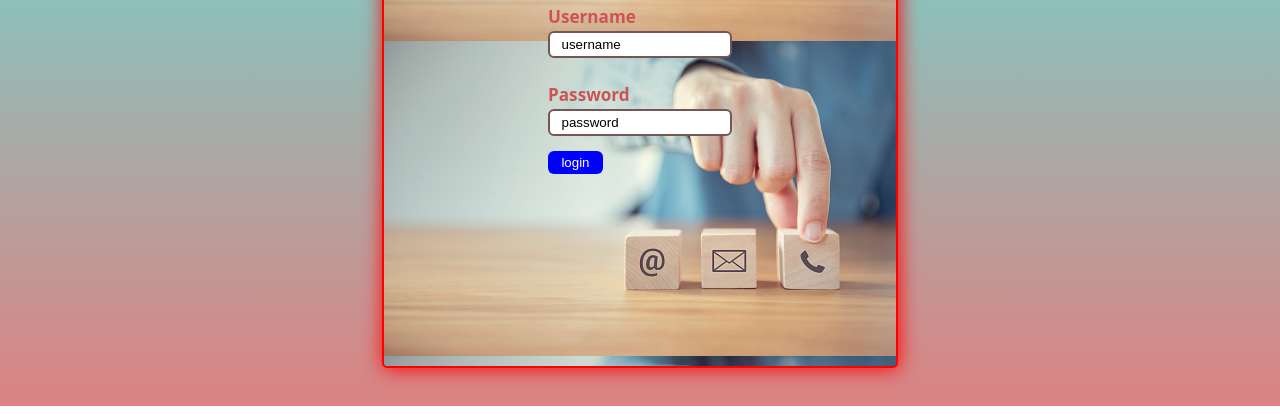
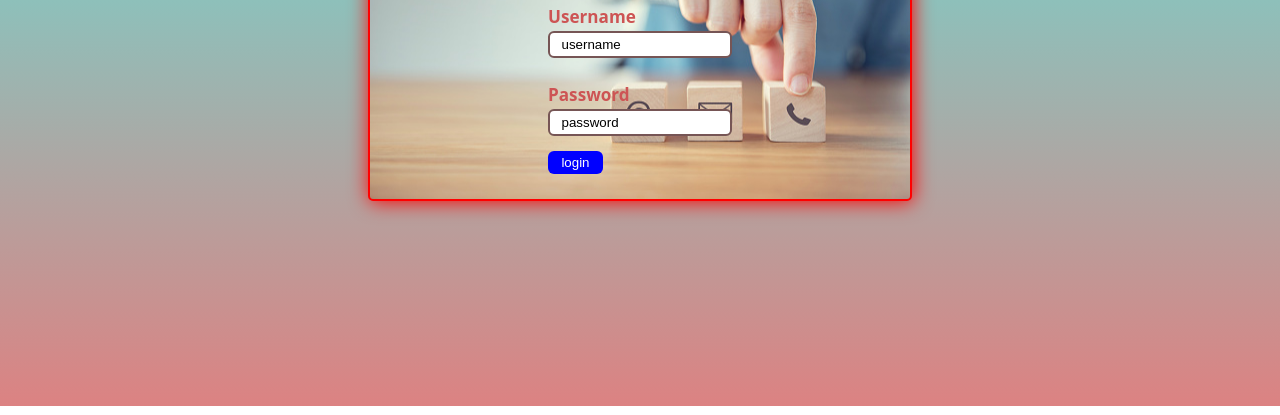
Before and after one commit to Niteshcodes/webnotes, a plain HTML site: page Pages/project/login.form/login.html in a window 1280 px wide. Shown: the part 385-800 px from the top of the page. Drawn offline with Linux system fonts and the light colour scheme.

Commit message:
Update login.css

```diff
--- a/Pages/project/login.form/login.css
+++ b/Pages/project/login.form/login.css
@@ -1,7 +1,8 @@
 .form{
     display: flex;
     flex-direction: column;
-    height: 80vh;
+    /* height: 80vh; */
+    padding: 14px;
     background-image: url(../../../img/form.jpg);
     margin: auto;
     /* padding: 0; */
```
